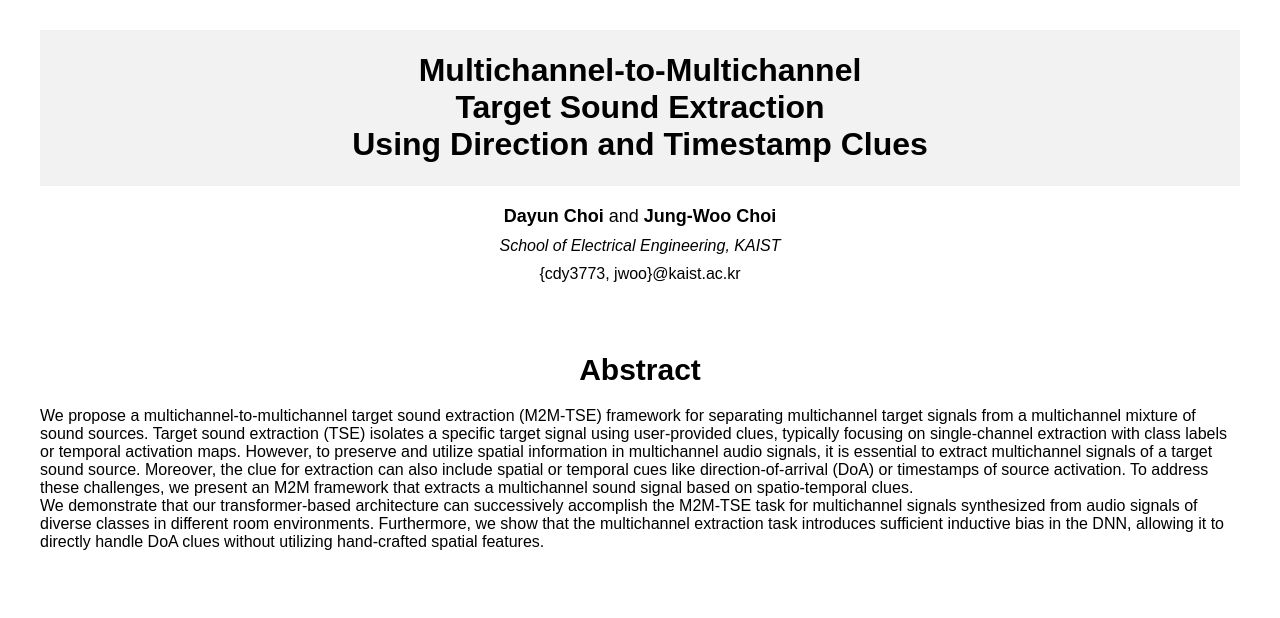
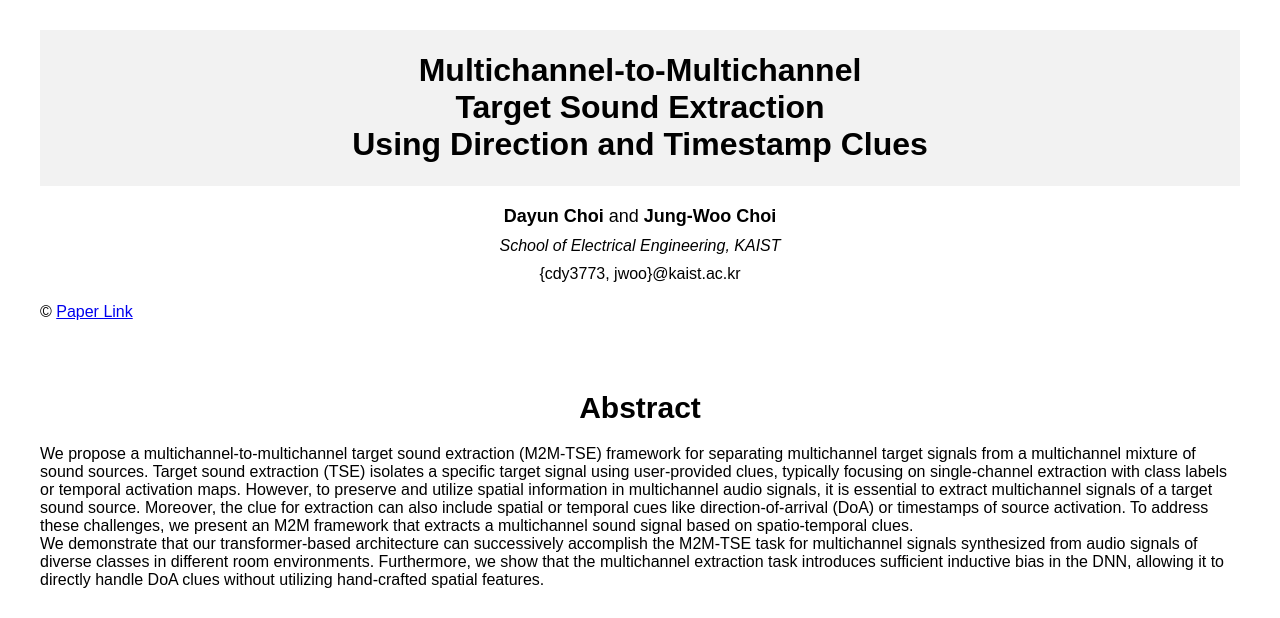
Before and after one commit to ChoiShio/demo_M2M-TSE, a plain HTML site: page index.html in a window 1280 px wide. Shown: the top 618 px of the page. Drawn offline with nearby package versions, Linux system fonts and the light colour scheme; some packages are replaced by stand-ins of ours.

Commit message:
Update index.html

```diff
--- a/index.html
+++ b/index.html
@@ -142,6 +142,7 @@
         <p class="author"> <b>Dayun Choi</b> and <b>Jung-Woo Choi</b></p>
         <p class="affiliation">School of Electrical Engineering, KAIST</p>
         <p class="e-mail"> {cdy3773, jwoo}@kaist.ac.kr </p>
+	<p>&copy; <a href="https://arxiv.org/pdf/2409.12415" target="_blank">Paper Link</a></p>
         <p class="section_title">Abstract</p>
         <p>We propose a multichannel-to-multichannel target sound extraction (M2M-TSE) framework for separating multichannel target signals from a multichannel mixture of sound sources. Target sound extraction (TSE) isolates a specific target signal using user-provided clues, typically focusing on single-channel extraction with class labels or temporal activation maps. However, to preserve and utilize spatial information in multichannel audio signals, it is essential to extract multichannel signals of a target sound source. Moreover, the clue for extraction can also include spatial or temporal cues like direction-of-arrival (DoA) or timestamps of source activation.  To address these challenges, we present an M2M framework that extracts a multichannel sound signal based on spatio-temporal clues. <br>
             We demonstrate that our transformer-based architecture can successively accomplish the M2M-TSE task for multichannel signals synthesized from audio signals of diverse classes in different room environments. Furthermore, we show that the multichannel extraction task introduces sufficient inductive bias in the DNN, allowing it to directly handle DoA clues without utilizing hand-crafted spatial features. </p>
```
